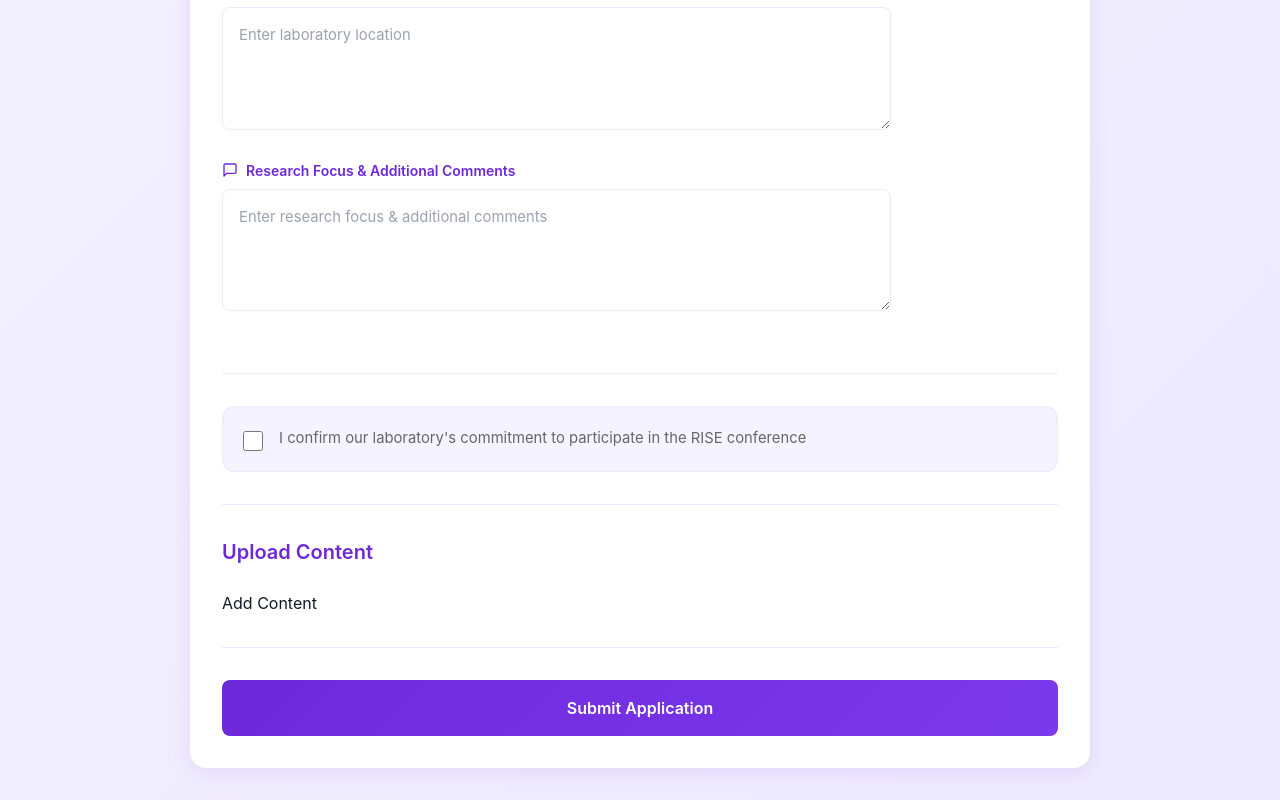
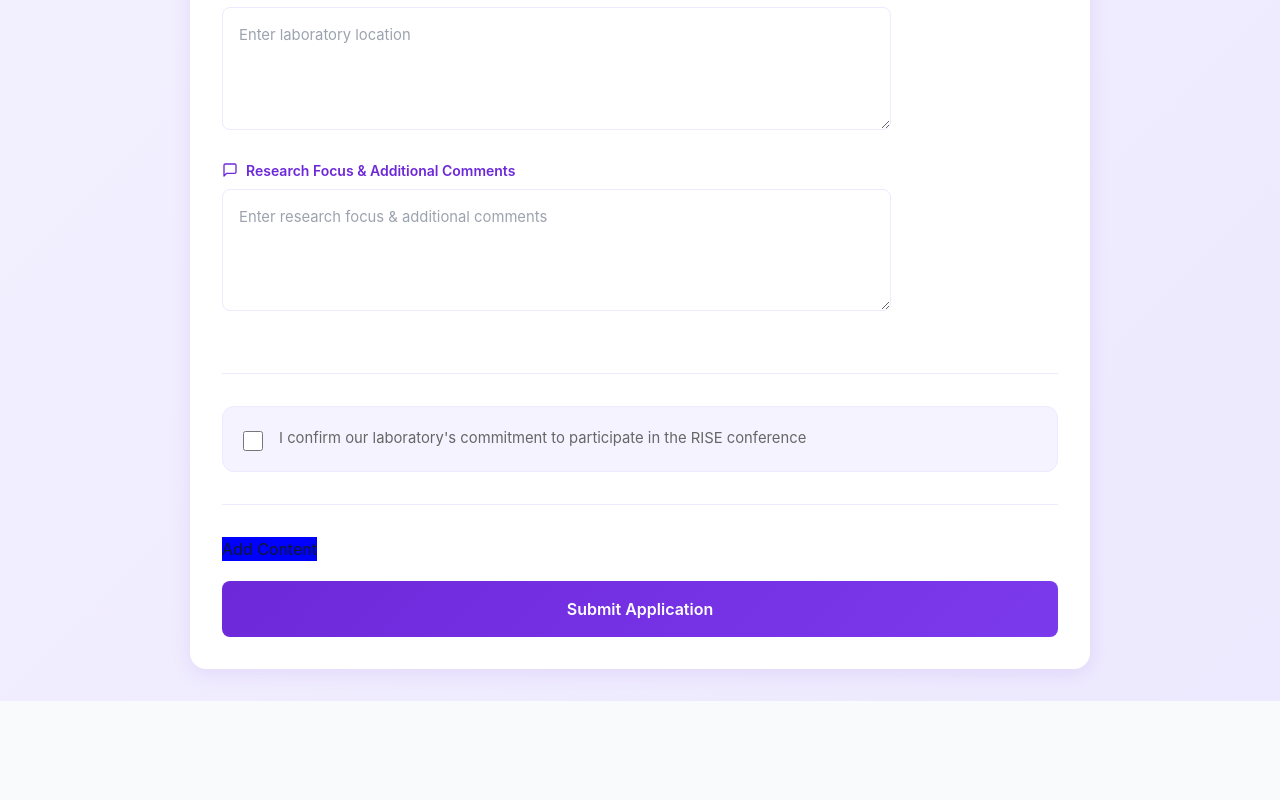
Before and after one commit to purdue-arc/FormDataApp, a React (Create React App) app: page /lab in a window 1280 px wide. Shown: the part 1165-1965 px from the top of the page. After the commit the page ends 1866 px from the top, so only its background shows below. Built offline with nearby package versions, Linux system fonts and the light colour scheme.

Commit message:
made the color an optional parameter for the button

```diff
--- a/src/ClubForm/ClubForm.jsx
+++ b/src/ClubForm/ClubForm.jsx
@@ -17,7 +17,7 @@ import {
 import emailjs from "@emailjs/browser";
 import result from "../dependentComponents/results"
 import './ClubStyle.css';
-import FileUploadComponent from "../ContentUpload";
+import FileUploadComponent from "../ContentUpload/ContentUpload";
 
 class ClubForm extends React.Component {
   state = {
--- a/src/CompanyForm/CompanyForm.jsx
+++ b/src/CompanyForm/CompanyForm.jsx
@@ -14,7 +14,7 @@ import {
 import emailjs from "@emailjs/browser";
 import result from "../dependentComponents/results"
 import './CompanyStyle.css';
-import FileUploadComponent from "../ContentUpload";
+import FileUploadComponent from "../ContentUpload/ContentUpload";
 
 class CompanyForm extends React.Component {
   state = {
--- /dev/null
+++ b/src/ContentUpload/ContentUpload.css
@@ -0,0 +1,18 @@
+.content-upload {
+    width: 30%;
+    padding: 2rem;
+    /*background: linear-gradient(135deg, #6d28d9 0%, #7c3aed 100%);*/
+    /*background-color: var(--inner-background-color, #f0f0f0); /* Default color */
+    color: white;
+    border: none;
+    border-radius: 8px;
+    font-weight: 600;
+    cursor: pointer;
+    transition: all 0.3s ease;
+    margin-bottom: 20px;
+}
+
+.content-upload:hover {
+    transform: translateY(-2px);
+    box-shadow: 0 4px 12px rgba(109, 40, 217, 0.2);
+}
--- a/src/ContentUpload.jsx
+++ b/src/ContentUpload/ContentUpload.jsx
@@ -1,7 +1,7 @@
-import React, { useRef, useState } from "react";
-import { useEffect } from "react";
+import React, { useRef, useState, useEffect } from "react";
+import { motion } from "framer-motion";
 
-function FileUploadComponent() {
+const FileUploadComponent = ({ color = "blue" }) => {
     const fileInputRef = useRef(null);
     const [previewURL, setPreviewURL] = useState(null);
     const [fileType, setFileType] = useState(null);
@@ -14,13 +14,11 @@ function FileUploadComponent() {
         };
     }, [previewURL]);
 
-    // Function to open the file explorer when the button is clicked
     const openFileExplorer = () => {
         console.log("Button clicked");
         fileInputRef.current?.click();
     };
 
-    // Function to handle file selection
     const handleFileSelect = (event) => {
         console.log("File input changed");
         const file = event.target.files && event.target.files[0];
@@ -48,15 +46,21 @@ function FileUploadComponent() {
             <input
                 type="file"
                 ref={fileInputRef}
-                style={{display: "none"}}
+                style={{ display: "none" }}
                 onChange={handleFileSelect}
                 accept="image/*,video/*"
             />
 
             {/* Button to open file explorer */}
-            <button type="button" onClick={openFileExplorer}>
+            <motion.button
+                type="button"
+                whileHover={{ scale: 1.02 }}
+                whileTap={{ scale: 0.98 }}
+                onClick={openFileExplorer}
+                style={{ backgroundColor: color }} // Directly set the background color here
+            >
                 Add Content
-            </button>
+            </motion.button>
 
             {/* Preview Section */}
             {previewURL && fileType && (
@@ -79,6 +83,6 @@ function FileUploadComponent() {
             )}
         </div>
     );
-}
+};
 
 export default FileUploadComponent;
--- a/src/LabForm/LabForm.jsx
+++ b/src/LabForm/LabForm.jsx
@@ -16,7 +16,7 @@ import {
 import emailjs from "@emailjs/browser";
 import result from "../dependentComponents/results";
 import './LabStyle.css';
-import FileUploadComponent from "../ContentUpload";
+import FileUploadComponent from "../ContentUpload/ContentUpload";
 
 class LabForm extends React.Component {
   state = {
@@ -501,9 +501,7 @@ class LabForm extends React.Component {
                     )}
                   </AnimatePresence>
                 </div>
-
-                <div className="lab-form-section">
-                  <h3 className="lab-section-title">Upload Content</h3>
+                <div className="content-upload">
                   <FileUploadComponent/>
                 </div>
 
--- a/src/LabForm/LabStyle.css
+++ b/src/LabForm/LabStyle.css
@@ -175,6 +175,7 @@
     font-weight: 600;
     cursor: pointer;
     transition: all 0.3s ease;
+    margin-top: 20px;
 }
 
 .lab-form-submit:hover {
```
